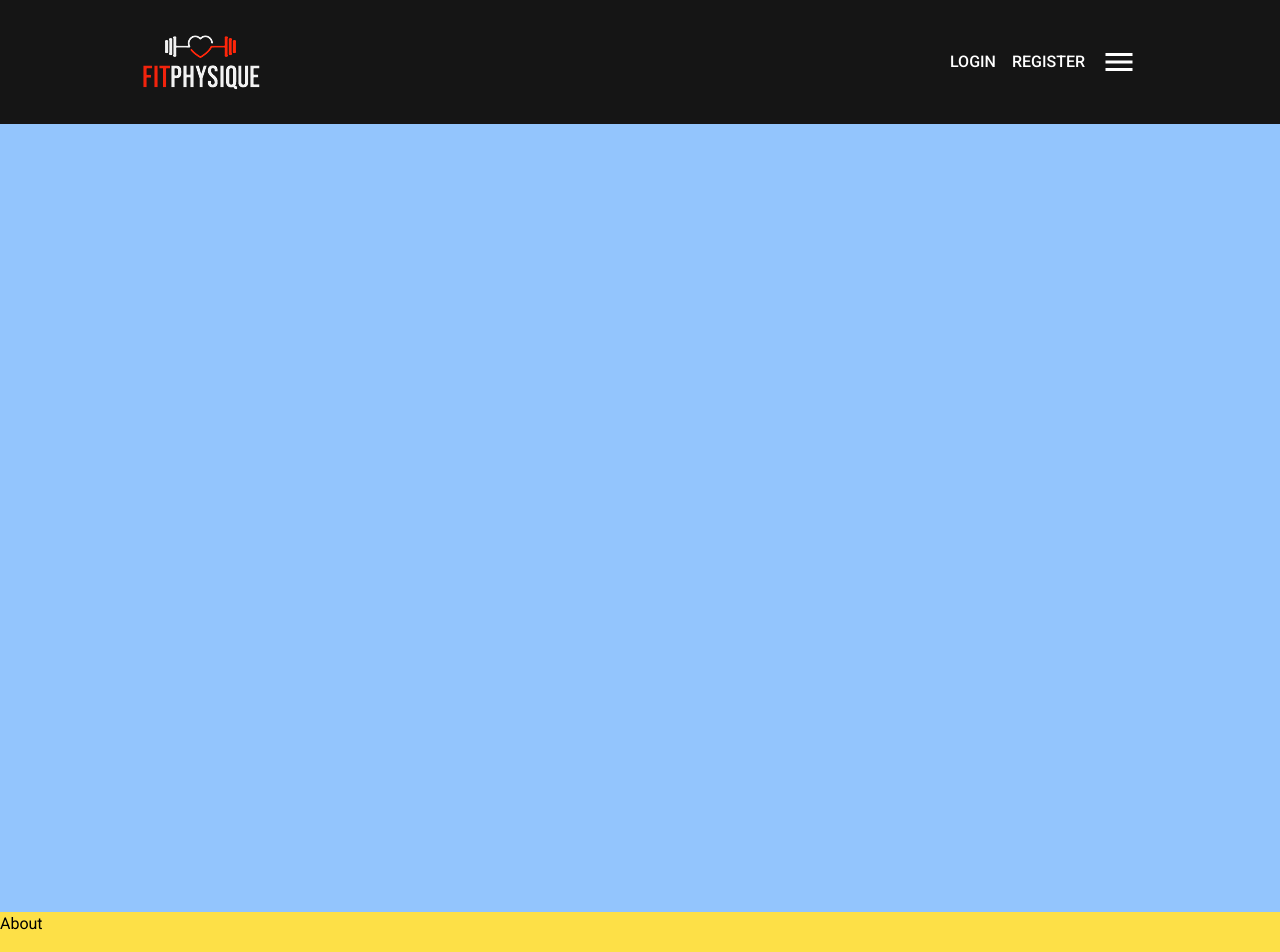
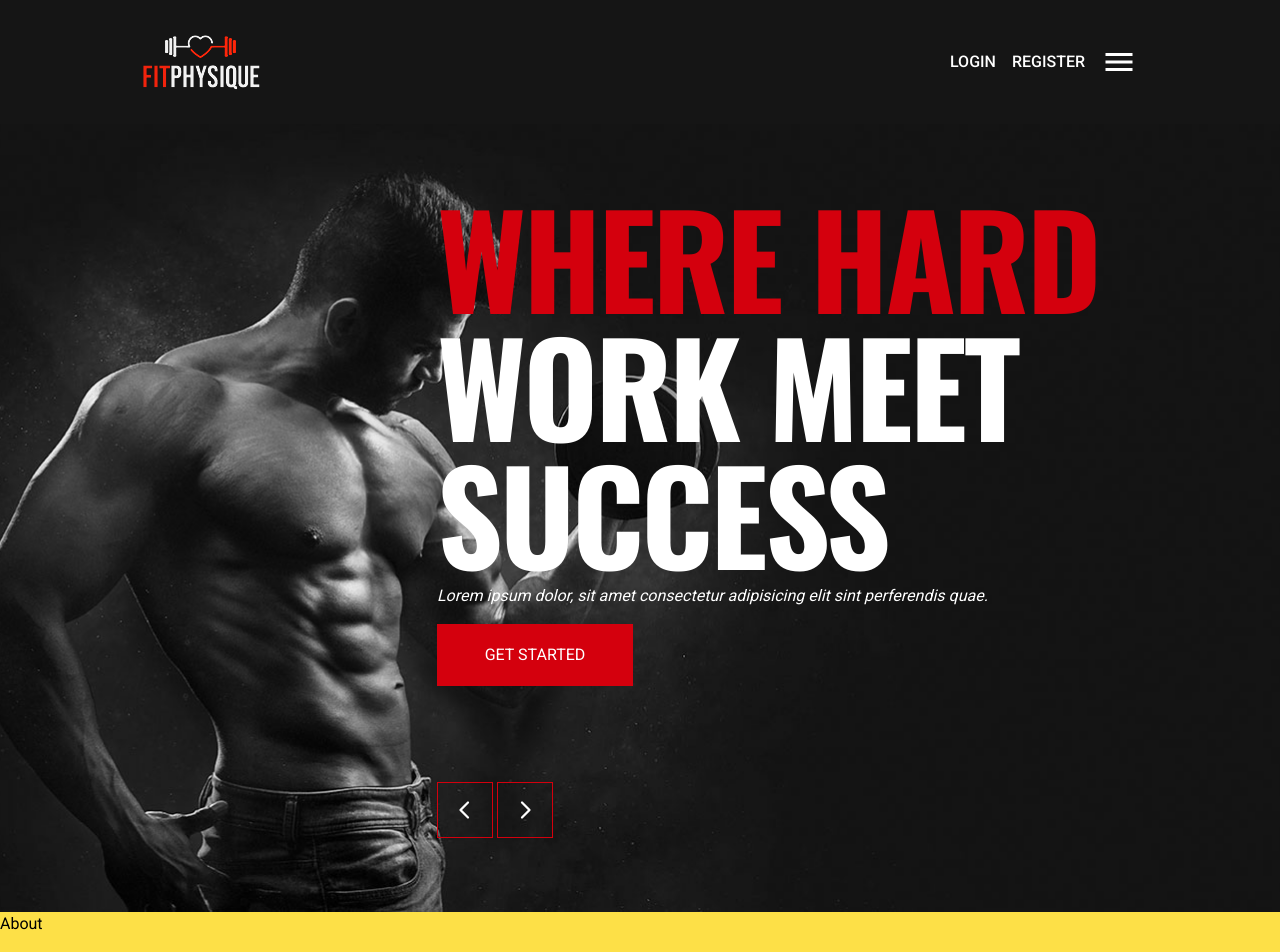
Before and after one commit to freetimezp/js-sport-06, a Next.js app: page / in a window 1280 px wide. Shown: the top 952 px of the page. Built offline with nearby package versions, Linux system fonts and the light colour scheme.

Commit message:
03. js-sport-06. Hero Component. Slider.

```diff
--- /dev/null
+++ b/components/CustomButton.tsx
@@ -0,0 +1,19 @@
+import React from 'react';
+
+const CustomButton = ({ text, containerStyles }: { text: string; containerStyles: string; }) => {
+    return (
+        <button className={`${containerStyles} group relative cursor-pointer overflow-hidden
+            bg-accent uppercase`}>
+            <span className='ease absolute top-1/2 h-0 w-64 origin-center -translate-x-20
+                rotate-45 bg-black transition-all duration-300 group-hover:h-64
+                group-hover:-translate-y-32'></span>
+
+            <span className='ease relative text-white transition-all duration-300
+                group-hover:tracking-widest'>
+                {text}
+            </span>
+        </button>
+    );
+}
+
+export default CustomButton;
--- a/components/Hero.tsx
+++ b/components/Hero.tsx
@@ -1,9 +1,16 @@
 import React from 'react';
+
+import HeroSlider from './HeroSlider';
 
 const Hero = () => {
     return (
-        <section className='h-[80vh] lg:h-[912px] bg-blue-300' id='home'>
-            Hero
+        <section
+            className='h-[80vh] lg:h-[912px] bg-hero bg-cover bg-center bg-no-repeat'
+            id='home'
+        >
+            <div className="container mx-auto h-full">
+                <HeroSlider />
+            </div>
         </section>
     );
 }
--- /dev/null
+++ b/components/HeroSlider.tsx
@@ -0,0 +1,110 @@
+"use client";
+import React from 'react';
+
+import { Swiper, SwiperSlide } from 'swiper/react';
+import 'swiper/css';
+import 'swiper/css/navigation';
+
+import { motion } from 'framer-motion';
+import { fadeIn } from '@/lib/variants';
+
+import CustomButton from './CustomButton';
+import SwiperNavButtons from './SwiperNavButtons';
+
+const HeroSlider = () => {
+    return (
+        <Swiper className='h-full'>
+            <SwiperSlide>
+                <div className='h-full flex justify-end pt-48'>
+                    <div className='flex flex-col items-center lg:items-start
+                        lg:max-w-[700px]'>
+                        <motion.h1
+                            variants={fadeIn('up', 0.4)}
+                            initial="hidden"
+                            whileInView={"show"}
+                            viewport={{ once: false, amount: 0.2 }}
+                            className='h1 text-center lg:text-left mb-2'
+                        >
+                            <span className='text-accent'>Where hard</span> work meet success
+                        </motion.h1>
+
+                        <motion.p
+                            variants={fadeIn('up', 0.6)}
+                            initial="hidden"
+                            whileInView={"show"}
+                            viewport={{ once: false, amount: 0.2 }}
+                            className='text-white italic text-center lg:text-left mb-4'
+                        >
+                            Lorem ipsum dolor, sit amet consectetur adipisicing elit sint
+                            perferendis quae.
+                        </motion.p>
+
+                        <motion.div
+                            variants={fadeIn('up', 0.8)}
+                            initial="hidden"
+                            whileInView={"show"}
+                            viewport={{ once: false, amount: 0.2 }}
+                        >
+                            <CustomButton
+                                text='Get Started'
+                                containerStyles='w-[196px] h-[62px] '
+                            />
+                        </motion.div>
+                    </div>
+                </div>
+            </SwiperSlide>
+
+            <SwiperSlide>
+                <div className='h-full flex justify-end pt-48'>
+                    <div className='flex flex-col items-center lg:items-start
+                        lg:max-w-[700px]'>
+                        <motion.h1
+                            variants={fadeIn('up', 0.4)}
+                            initial="hidden"
+                            whileInView={"show"}
+                            viewport={{ once: false, amount: 0.2 }}
+                            className='h1 text-center lg:text-left mb-2'
+                        >
+                            <span className='text-accent'>Where hard</span> work meet success
+                        </motion.h1>
+
+                        <motion.p
+                            variants={fadeIn('up', 0.6)}
+                            initial="hidden"
+                            whileInView={"show"}
+                            viewport={{ once: false, amount: 0.2 }}
+                            className='text-white italic text-center lg:text-left mb-4'
+                        >
+                            Lorem ipsum dolor, sit amet consectetur adipisicing elit sint
+                            perferendis quae.
+                        </motion.p>
+
+                        <motion.div
+                            variants={fadeIn('up', 0.8)}
+                            initial="hidden"
+                            whileInView={"show"}
+                            viewport={{ once: false, amount: 0.2 }}
+                        >
+                            <CustomButton
+                                text='Get Started'
+                                containerStyles='w-[196px] h-[62px] '
+                            />
+                        </motion.div>
+                    </div>
+                </div>
+            </SwiperSlide>
+
+            <SwiperNavButtons
+                containerStyles='absolute bottom-2 lg:bottom-0 right-0 h-[130px]
+                    w-full lg:w-[700px] z-50 flex justify-center lg:justify-start
+                    gap-1'
+                btnStyles='border border-accent text-white w-[56px] h-[56px] flex
+                    justify-center items-center hover:bg-accent transition-all
+                    duration-300'
+                iconStyles='text-2xl'
+            />
+        </Swiper>
+    );
+}
+
+export default HeroSlider;
--- /dev/null
+++ b/components/SwiperNavButtons.tsx
@@ -0,0 +1,31 @@
+"use client";
+import React from 'react';
+
+import { useSwiper } from 'swiper/react';
+import { PiCaretLeftBold, PiCaretRightBold } from 'react-icons/pi';
+
+const SwiperNavButtons = ({ containerStyles, btnStyles, iconStyles }:
+    { containerStyles: string; btnStyles: string; iconStyles: string; }) => {
+
+    const swiper = useSwiper();
+
+    return (
+        <div className={`${containerStyles}`}>
+            <button
+                className={`${btnStyles}`}
+                onClick={() => swiper.slidePrev()}
+            >
+                <PiCaretLeftBold className={`${iconStyles}`} />
+            </button>
+
+            <button
+                className={`${btnStyles}`}
+                onClick={() => swiper.slideNext()}
+            >
+                <PiCaretRightBold className={`${iconStyles}`} />
+            </button>
+        </div>
+    );
+}
+
+export default SwiperNavButtons;
--- /dev/null
+++ b/lib/variants.tsx
@@ -0,0 +1,26 @@
+export const fadeIn = (direction: string, delay: number) => {
+    return {
+        hidden: {
+            y: direction === 'up' ? 40 : direction === 'down' ? -40 : 0,
+            opacity: 0,
+            x: direction === 'left' ? 40 : direction === 'right' ? -40 : 0,
+            transition: {
+                type: "tween",
+                duration: 1.4,
+                delay: delay,
+                ease: [0.25, 0.6, 0.3, 0.8],
+            },
+        },
+        show: {
+            y: 0,
+            x: 0,
+            opacity: 1,
+            transition: {
+                type: "tween",
+                duration: 1.2,
+                delay: delay,
+                ease: [0.25, 0.25, 0.25, 0.75],
+            },
+        }
+    };
+};
```
